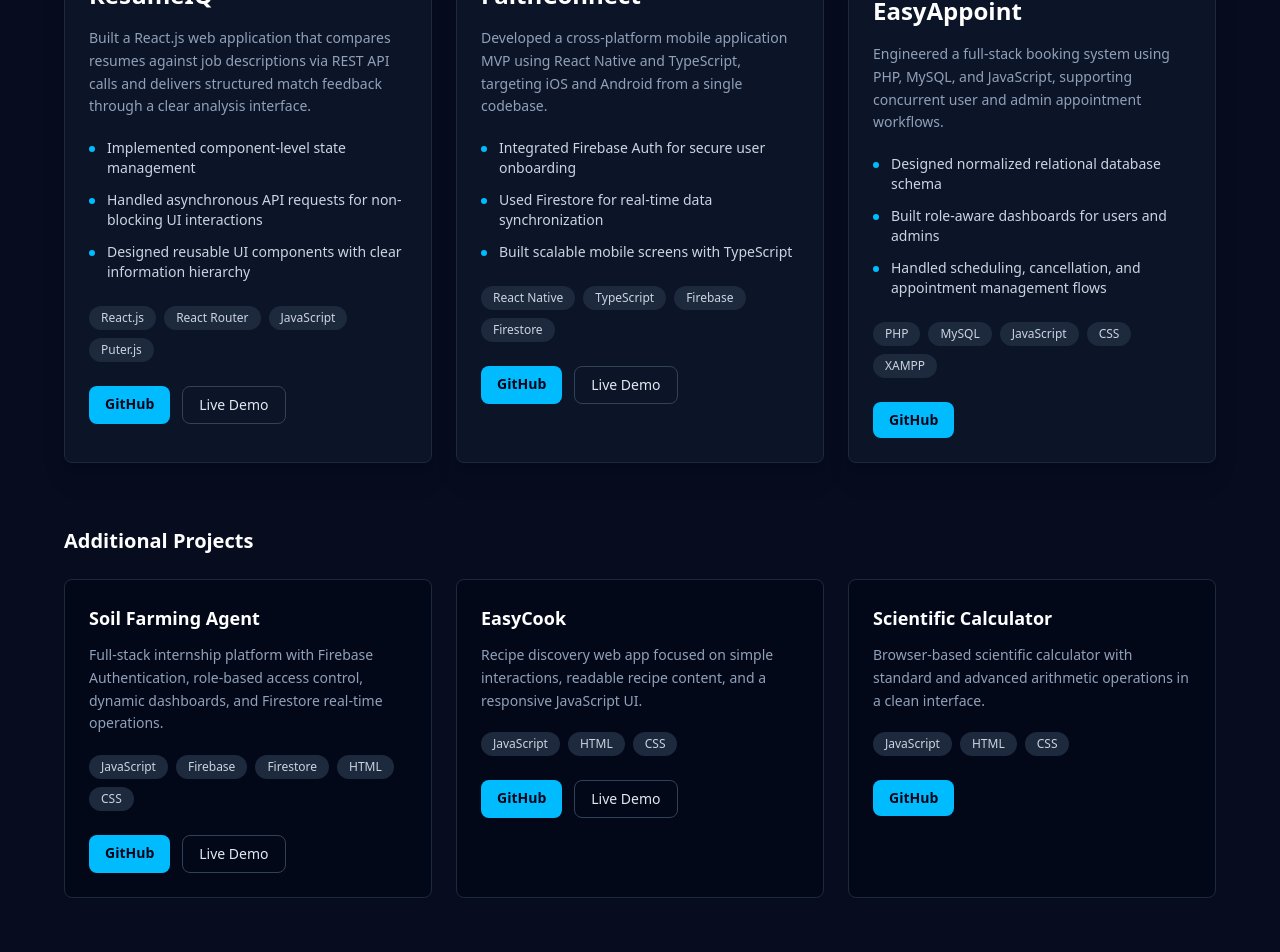
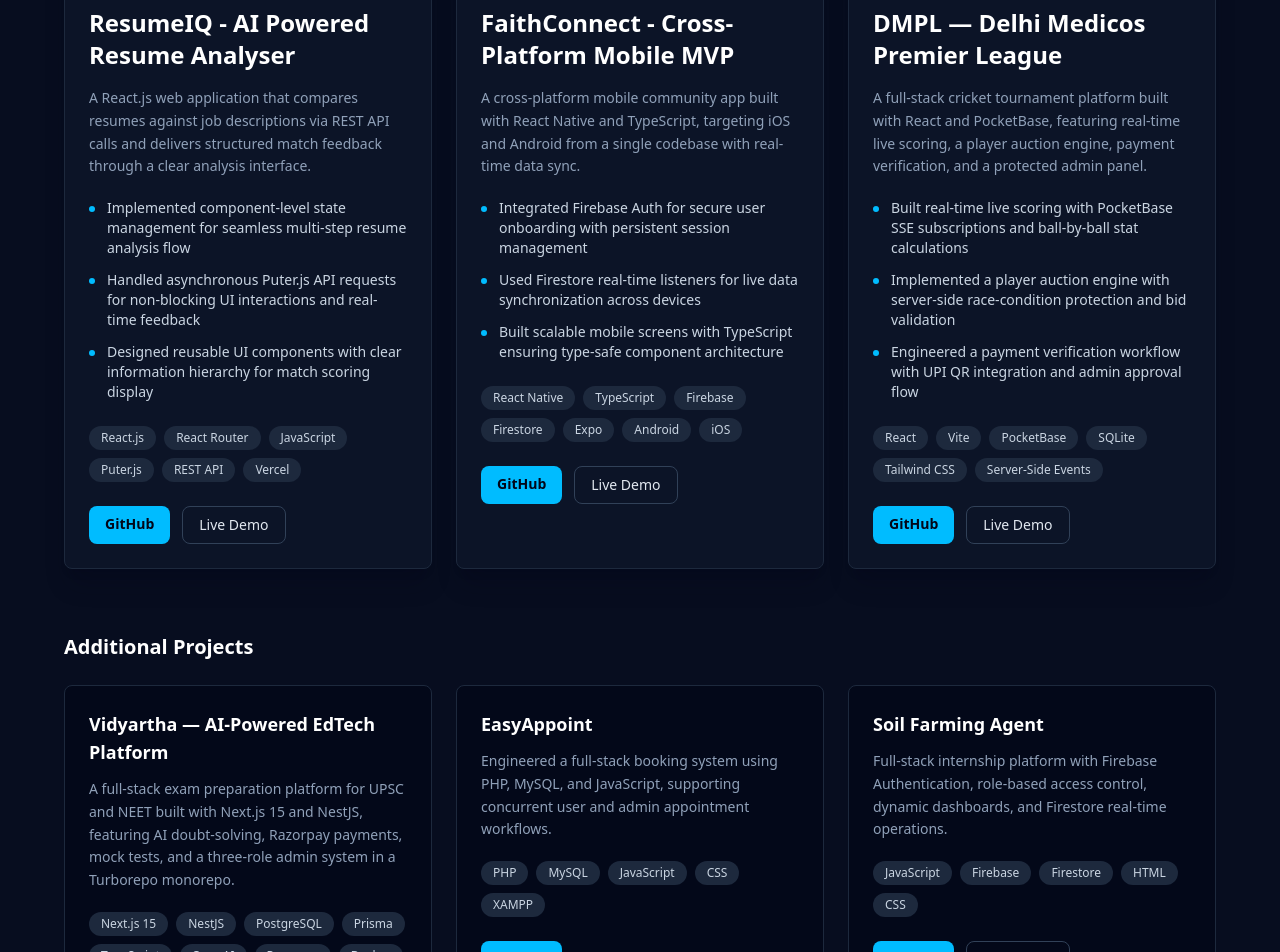
Before and after one commit to rajnish-012/MyPortfolio, a React (Vite) app: page / in a window 1280 px wide. Shown: the part 4620-5572 px from the top of the page. Built offline with nearby package versions, Linux system fonts and the light colour scheme.

Commit message:
adding latest Porject

```diff
--- a/src/data/projects.js
+++ b/src/data/projects.js
@@ -1,31 +1,93 @@
 export const featuredProjects = [
   {
-    title: "ResumeIQ",
+    title: "ResumeIQ - AI Powered Resume Analyser",
     type: "AI Resume Analysis",
     description:
-      "Built a React.js web application that compares resumes against job descriptions via REST API calls and delivers structured match feedback through a clear analysis interface.",
+      "A React.js web application that compares resumes against job descriptions via REST API calls and delivers structured match feedback through a clear analysis interface.",
     impact: [
-      "Implemented component-level state management",
-      "Handled asynchronous API requests for non-blocking UI interactions",
-      "Designed reusable UI components with clear information hierarchy",
+      "Implemented component-level state management for seamless multi-step resume analysis flow",
+      "Handled asynchronous Puter.js API requests for non-blocking UI interactions and real-time feedback",
+      "Designed reusable UI components with clear information hierarchy for match scoring display",
     ],
-    tech: ["React.js", "React Router", "JavaScript", "Puter.js"],
+    tech: [
+      "React.js",
+      "React Router",
+      "JavaScript",
+      "Puter.js",
+      "REST API",
+      "Vercel",
+    ],
     github: "https://github.com/rajnish-012/ai-resume-parser",
     live: "https://ai-parseresume.vercel.app/",
   },
   {
-    title: "FaithConnect",
+    title: "FaithConnect - Cross-Platform Mobile MVP",
     type: "Mobile Community App",
     description:
-      "Developed a cross-platform mobile application MVP using React Native and TypeScript, targeting iOS and Android from a single codebase.",
+      "A cross-platform mobile community app built with React Native and TypeScript, targeting iOS and Android from a single codebase with real-time data sync.",
     impact: [
-      "Integrated Firebase Auth for secure user onboarding",
-      "Used Firestore for real-time data synchronization",
-      "Built scalable mobile screens with TypeScript",
+      "Integrated Firebase Auth for secure user onboarding with persistent session management",
+      "Used Firestore real-time listeners for live data synchronization across devices",
+      "Built scalable mobile screens with TypeScript ensuring type-safe component architecture",
     ],
-    tech: ["React Native", "TypeScript", "Firebase", "Firestore"],
+    tech: [
+      "React Native",
+      "TypeScript",
+      "Firebase",
+      "Firestore",
+      "Expo",
+      "Android",
+      "iOS",
+    ],
     github: "https://github.com/rajnish-012/faithconnect",
     live: "https://expo.dev/accounts/rajnish_kr/projects/faithconnect/builds/8350720f-cb20-445a-875c-c8e2b2371346",
+  },
+  {
+    title: "DMPL — Delhi Medicos Premier League",
+    type: "Full-Stack Web Platform",
+    description:
+      "A full-stack cricket tournament platform built with React and PocketBase, featuring real-time live scoring, a player auction engine, payment verification, and a protected admin panel.",
+    impact: [
+      "Built real-time live scoring with PocketBase SSE subscriptions and ball-by-ball stat calculations",
+      "Implemented a player auction engine with server-side race-condition protection and bid validation",
+      "Engineered a payment verification workflow with UPI QR integration and admin approval flow",
+    ],
+    tech: [
+      "React",
+      "Vite",
+      "PocketBase",
+      "SQLite",
+      "Tailwind CSS",
+      "Server-Side Events",
+    ],
+    github: "",
+    live: "https://dmplt20.com",
+  },
+];
+
+export const otherProjects = [
+  {
+    title: "Vidyartha — AI-Powered EdTech Platform",
+    type: "Full-Stack Web Platform",
+    description:
+      "A full-stack exam preparation platform for UPSC and NEET built with Next.js 15 and NestJS, featuring AI doubt-solving, Razorpay payments, mock tests, and a three-role admin system in a Turborepo monorepo.",
+    impact: [
+      "Integrated OpenAI GPT-4 for AI doubt-solving, auto quiz generation, and personalized study plan creation",
+      "Built Razorpay subscription billing with coupon system, HMAC-SHA256 payment verification, and secure ebook downloads",
+      "Architected a NestJS REST API with JWT + refresh token rotation, Google OAuth, RBAC across 4 roles, and 25+ Prisma models",
+    ],
+    tech: [
+      "Next.js 15",
+      "NestJS",
+      "PostgreSQL",
+      "Prisma",
+      "TypeScript",
+      "OpenAI",
+      "Razorpay",
+      "Docker",
+    ],
+    github: "https://github.com/rajnish-012/VIdyartha-Edtech",
+    live: null,
   },
   {
     title: "EasyAppoint",
@@ -41,9 +103,6 @@
     github: "https://github.com/Tanujkumarsingh/EassyAppoint",
     live: null,
   },
-];
-
-export const otherProjects = [
   {
     title: "Soil Farming Agent",
     description:
```
